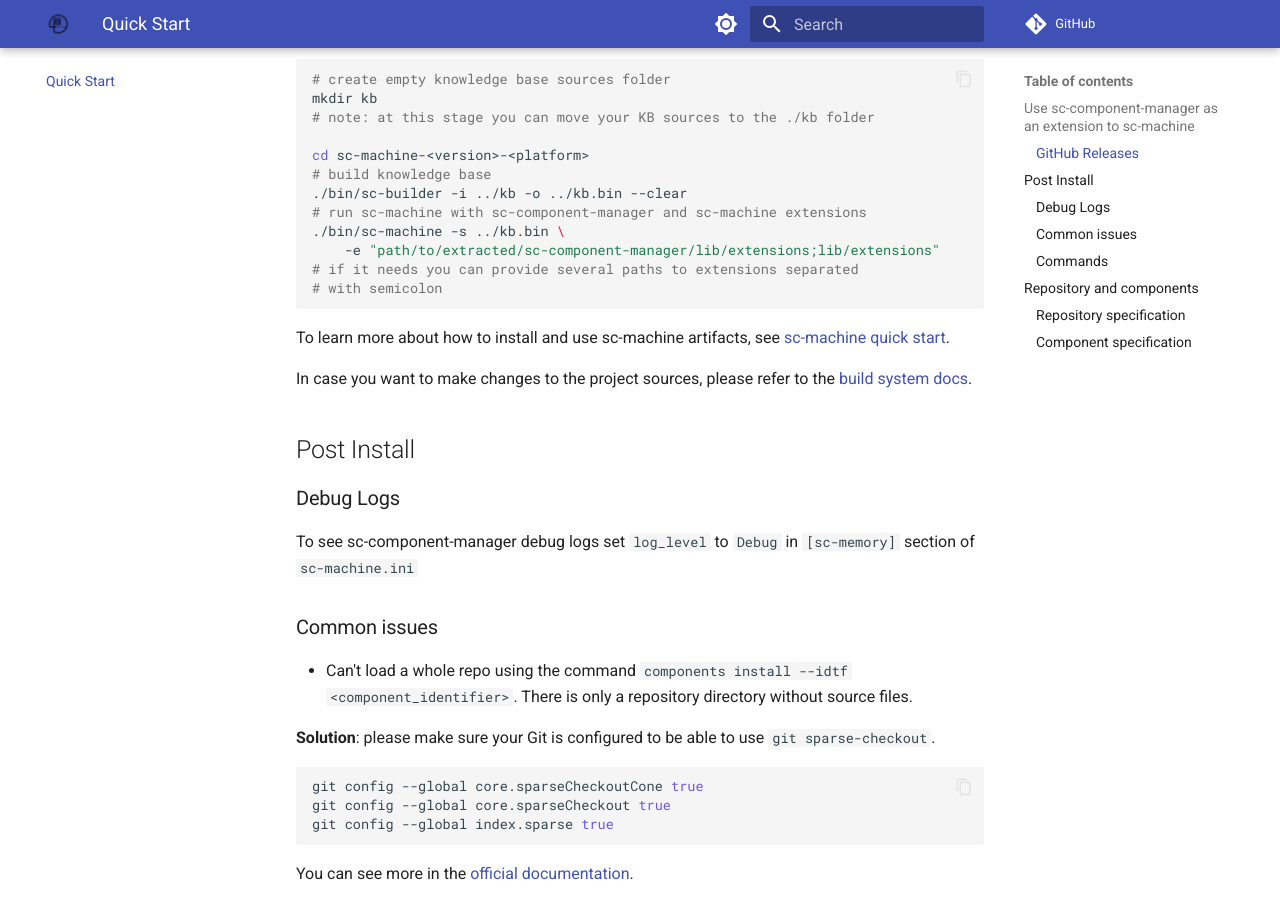
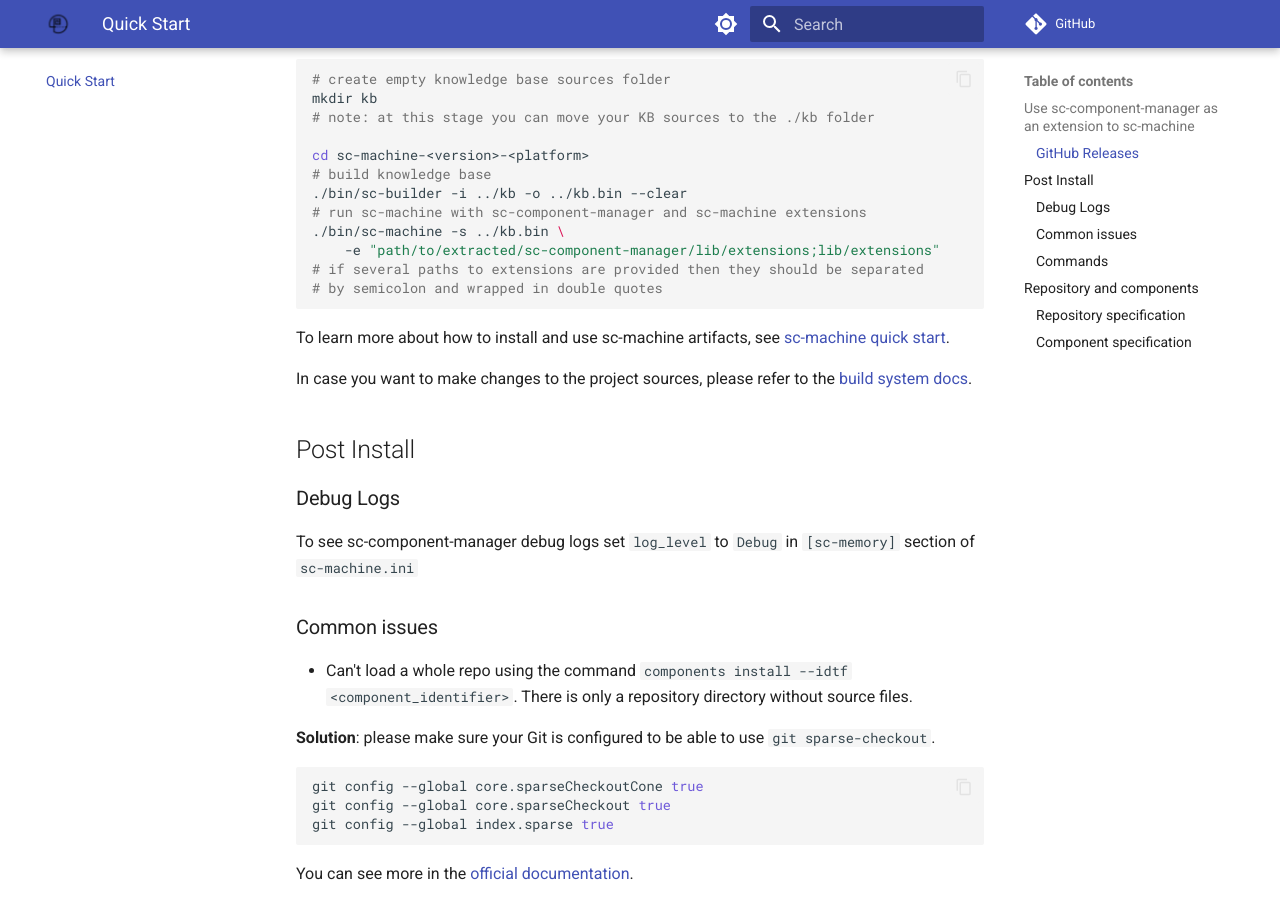
Before and after one commit to ostis-ai/sc-component-manager, an MkDocs documentation site: the page built from docs/quick_start.md, in a window 1280 px wide and 900 px high, scrolled down 374 px. Built offline with MkDocs 1.6.1 and Material for MkDocs 9.7.7, drawn with Linux system fonts in a browser that asks for light colours; comment, search, counter and statistics services are not loaded.

Commit message:
[ci] Clarify extensions path format

````diff
--- a/docs/quick_start.md
+++ b/docs/quick_start.md
@@ -19,8 +19,8 @@ cd sc-machine-<version>-<platform>
 # run sc-machine with sc-component-manager and sc-machine extensions
 ./bin/sc-machine -s ../kb.bin \
     -e "path/to/extracted/sc-component-manager/lib/extensions;lib/extensions"
-# if it needs you can provide several paths to extensions separated
-# with semicolon
+# if several paths to extensions are provided then they should be separated
+# by semicolon and wrapped in double quotes
 ```
 
 To learn more about how to install and use sc-machine artifacts, see [sc-machine quick start](https://ostis-ai.github.io/sc-machine/quick_start/).
````
